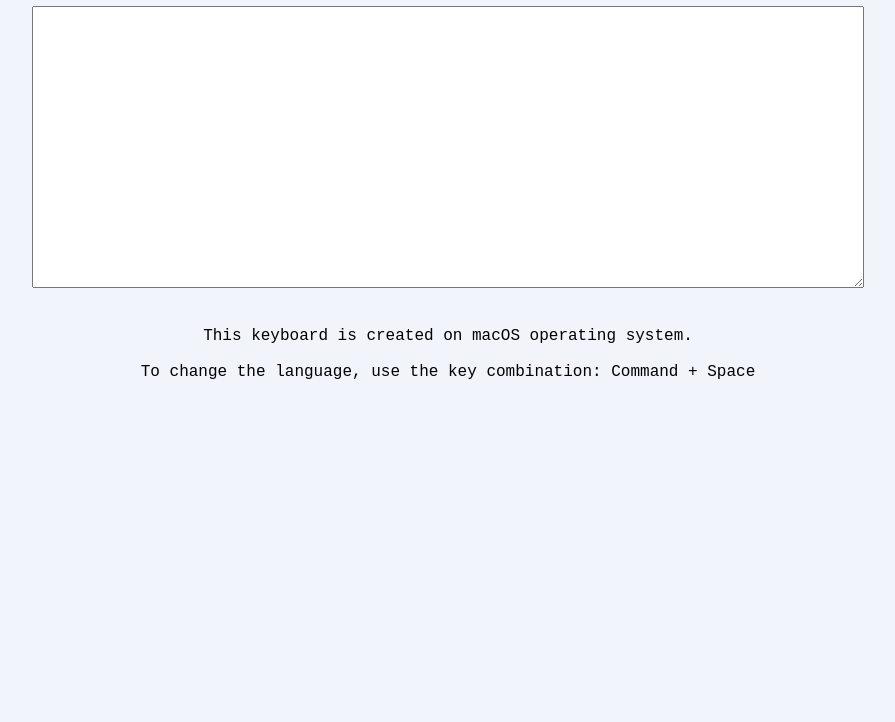
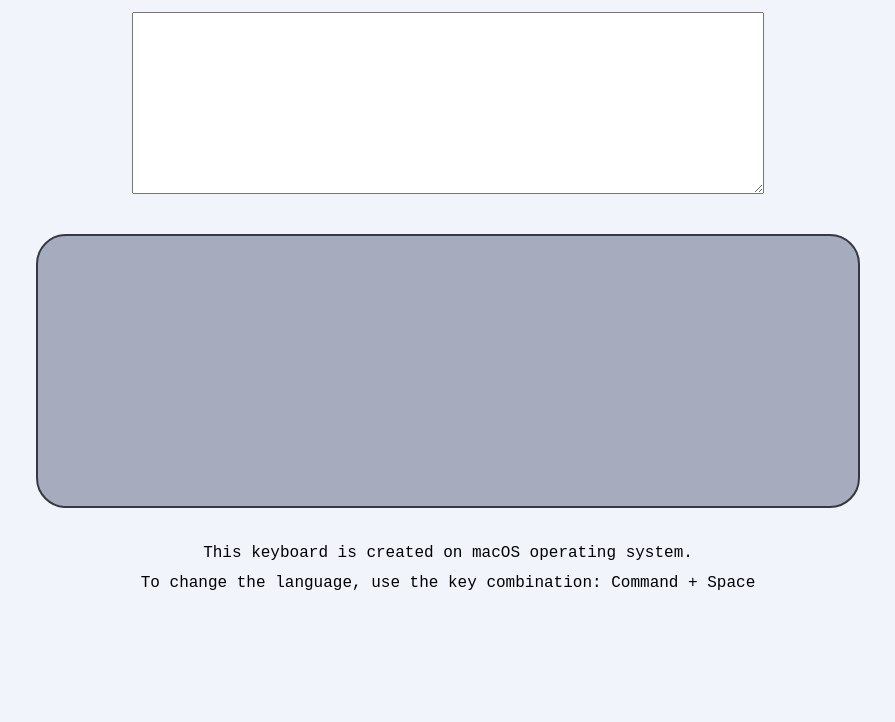
Before and after one commit to wandermiltz/virtual-keyboard, a website: page index.html in a window 1280 px wide. Shown: the part 78-800 px from the top of the page, without its empty margins (192-1087 px from the left). Drawn offline with Linux system fonts and the light colour scheme.

Commit message:
feat: add keyboard body and empty rows, update sizes for title, textarea and footer

```diff
--- a/script.js
+++ b/script.js
@@ -1,12 +1,22 @@
-const body = document.querySelector('body');
-
 const header = document.createElement('header');
 const main = document.createElement('main');
 const section = document.createElement('section');
 const textarea = document.createElement('textarea');
-const div = document.createElement('div');
+const divKeyboard = document.createElement('div');
 const h1 = document.createElement('h1');
 const footer = document.createElement('footer');
+
+h1.innerText = 'Virtual Keyboard';
+h1.className = 'title';
+
+section.className = 'section';
+textarea.className = 'textarea';
+divKeyboard.className = 'keyboard';
+
+footer.className = 'footer';
+footer.innerText = 'This keyboard is created on macOS operating system.\nTo change the language, use the key combination: Command + Space';
+
+const body = document.querySelector('body');
 
 body.append(header);
 body.append(main);
@@ -14,14 +24,18 @@
 main.append(section);
 header.append(h1);
 section.append(textarea);
-section.append(div);
+section.append(divKeyboard);
 
-h1.innerText = 'Virtual Keyboard';
-h1.className = 'title';
+const keyboard = document.querySelector('.keyboard');
 
-section.className = 'section';
-textarea.className = 'textarea';
-div.className = 'keyboard';
+function getKeyboardRows() {
+  const fragment = new DocumentFragment();
+  for (let i = 1; i <= 5; i += 1) {
+    const keyboardRow = document.createElement('div');
+    keyboardRow.className = 'keyboard__row';
+    fragment.append(keyboardRow);
+  }
+  return fragment;
+}
 
-footer.className = 'footer';
-footer.innerText = 'This keyboard is created on macOS operating system.\nTo change the language, use the key combination: Command + Space';
+keyboard.append(getKeyboardRows());
--- a/style.css
+++ b/style.css
@@ -9,9 +9,11 @@
 }
 
 .title {
-  font-size: 34px;
+  font-size: 30px;
+  line-height: 50px;
   color: #37393F;
   text-align: center;
+  font-weight: normal;
 }
 
 .section {
@@ -21,16 +23,30 @@
 }
 
 .textarea {
-  display: block;
-  width: 800px;
-  height: 250px;
+  margin-bottom: 40px;
+  width: 600px;
+  height: 150px;
   padding: 15px;
   font-size: 18px;
   color: #37393F;
 }
 
+.keyboard {
+  width: 800px;
+  padding: 10px;
+  background: #A6ABBD;
+  border: 2px solid #37393F;
+  border-radius: 30px;
+}
+
+.keyboard__row {
+  width: 100%;
+  height: 40px;
+  margin-bottom: 10px;
+}
+
 .footer {
   padding-top: 30px;
   text-align: center;
-  line-height: 36px;
+  line-height: 30px;
 }
```
